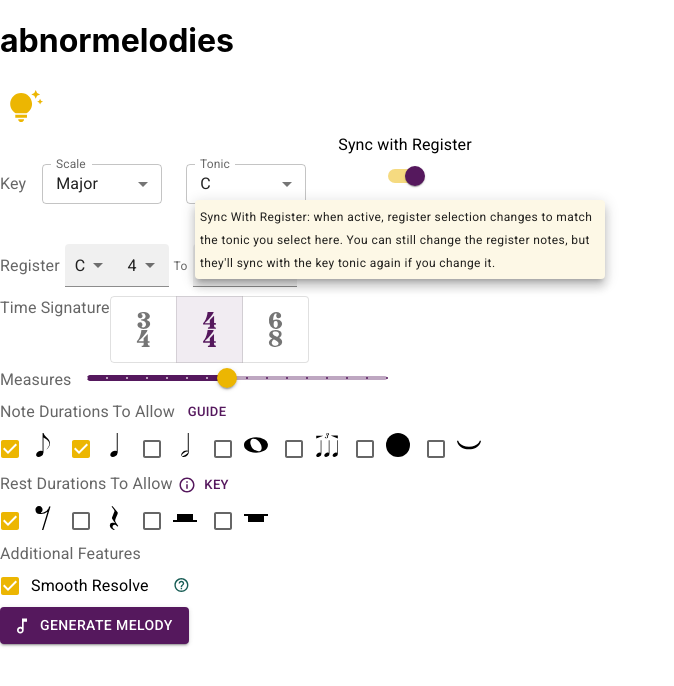
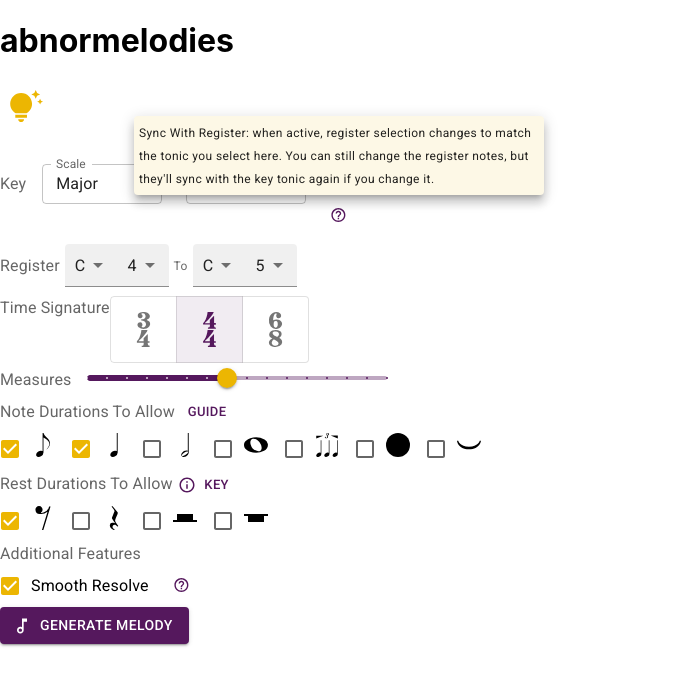
Before and after one commit to technikka/Abnormelodies_UI, a React (Create React App) app: page / in a window 1280 px wide. Both pictures are taken after a click on the button 338 px from the left and 214 px from the top of the page. Shown: the top 686 px of the page, without its empty margins (0-674 px from the left). Built offline with nearby package versions, Linux system fonts and the light colour scheme.

Commit message:
position and style popover

```diff
--- a/src/components/TooltipButton.js
+++ b/src/components/TooltipButton.js
@@ -4,7 +4,7 @@ import TooltipIcon from '../icons/TooltipIcon'
 const TooltipButton = (props) => {
 
   return (
-    <IconButton aria-label="open tool tip" color="tertiary" onClick={props.onClick}>
+    <IconButton aria-label="open tool tip" color="primary" onClick={props.onClick}>
       <TooltipIcon />
     </IconButton>
   )
--- a/src/components/TooltipPopover.js
+++ b/src/components/TooltipPopover.js
@@ -3,9 +3,17 @@ import { Popover, Typography } from "@mui/material";
 import TooltipButton from "./TooltipButton";
 
 const TooltipPopover = (props) => {
-  const [open, setOpen] = useState(false);
-  const handleOpen = () => setOpen(true);
-  const handleClose = () => setOpen(false);
+  const [anchorEl, setAnchorEl] = useState(null);
+
+  const handleClick = (event) => {
+    setAnchorEl(event.currentTarget);
+  }
+
+  const handleClose = () => {
+    setAnchorEl(null);
+  }
+
+  const open = Boolean(anchorEl);
 
   const popoverStyle = {
     "& .MuiPopover-paper": {
@@ -18,19 +26,18 @@ const TooltipPopover = (props) => {
 
   return (
     <div>
-      <TooltipButton onClick={handleOpen} />
+      <TooltipButton onClick={handleClick} />
       <Popover
         open={open}
         onClose={handleClose}
-        anchorReference="anchorPosition"
-        anchorPosition={{ top: 200, left: 400 }}
+        anchorEl={anchorEl}
         anchorOrigin={{
-          vertical: 'center',
+          vertical: 'top',
           horizontal: 'center',
         }}
         transformOrigin={{
-          vertical: 'top',
-          horizontal: 'center',
+          vertical: "bottom",
+          horizontal: "center"
         }}
         sx={popoverStyle}
       >
--- a/src/icons/TooltipIcon.js
+++ b/src/icons/TooltipIcon.js
@@ -6,7 +6,7 @@ const TooltipIcon = forwardRef((props, ref) => {
   const theme = useTheme();
 
   const style = {
-    color: theme.palette.tertiary.main,
+    color: theme.palette.primary.main,
     width: "0.7em",
   };
 
```
